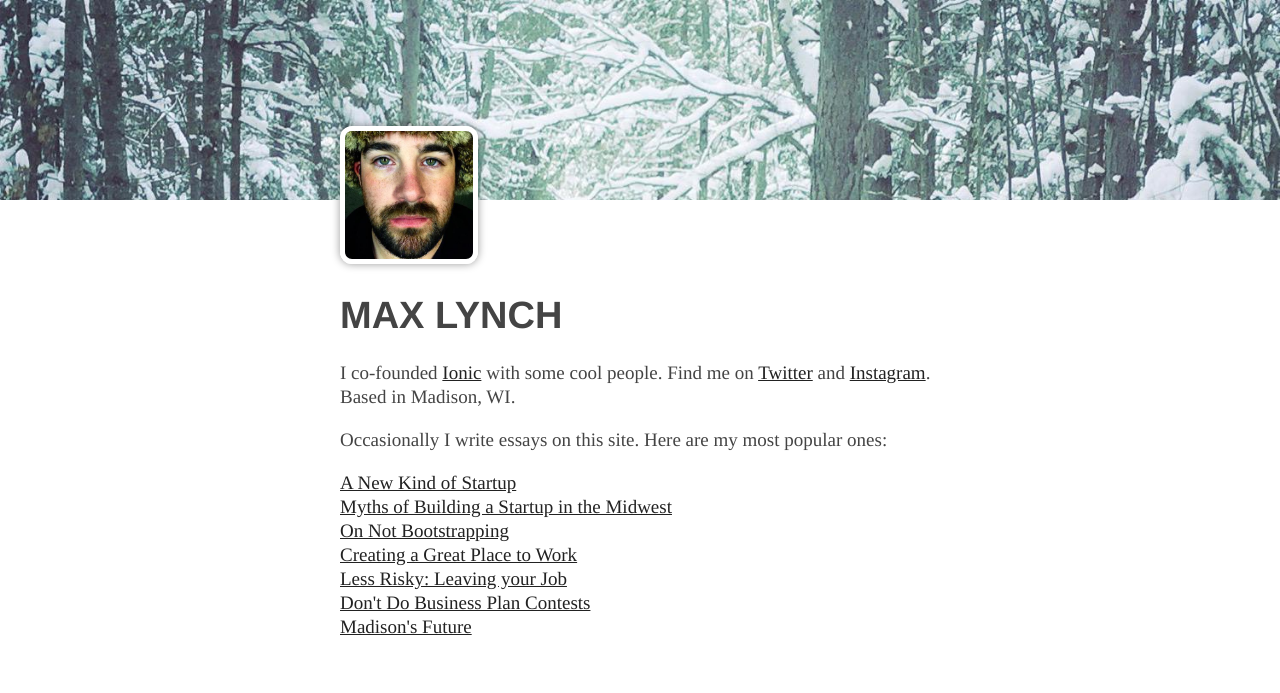
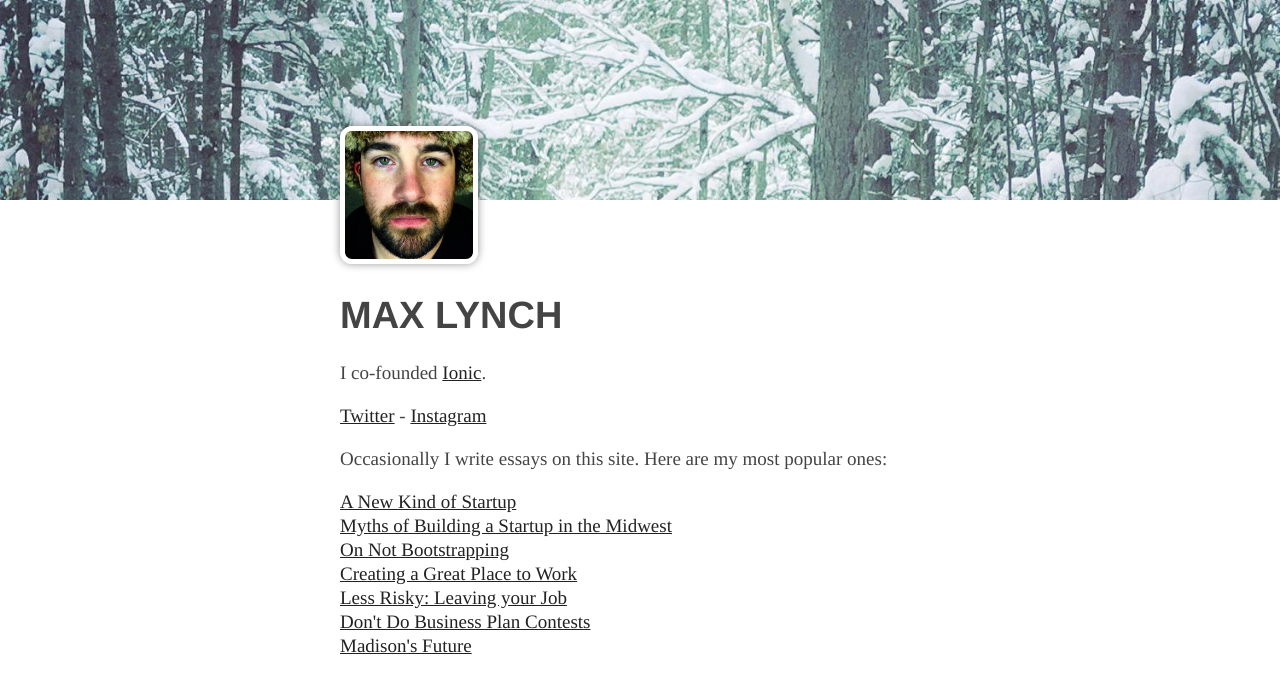
Before and after one commit to mlynch/mlynch.github.com, a Jekyll site: the page built from index.md, in a window 1280 px wide. Shown: the top 693 px of the page. Built offline with Jekyll 4.4.1, drawn with Linux system fonts in a browser that asks for light colours; Markdown is read by kramdown in place of the engine named in the settings; comment, search, counter and statistics services are not loaded.

Commit message:
Update index.md

```diff
--- a/index.md
+++ b/index.md
@@ -8,7 +8,9 @@ header: true
 
 # MAX LYNCH
 
-I co-founded [Ionic](http://ionicframework.com/) with some cool people. Find me on [Twitter](http://twitter.com/maxlynch) and [Instagram](http://instagram.com/maxlynch). Based in Madison, WI.
+I co-founded [Ionic](http://ionicframework.com/).
+
+[Twitter](http://twitter.com/maxlynch) - [Instagram](http://instagram.com/maxlynch)
 
 Occasionally I write essays on this site. Here are my most popular ones:
 <nav id="most-popular">
```
